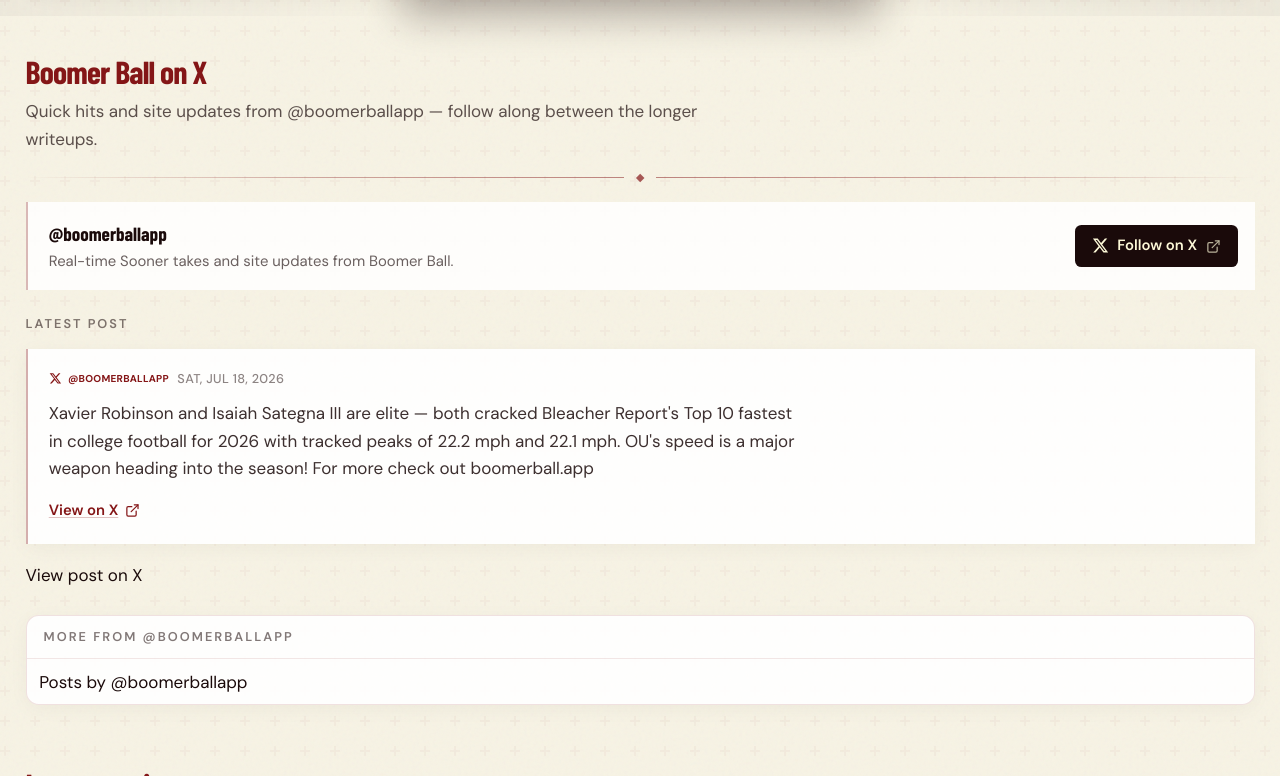
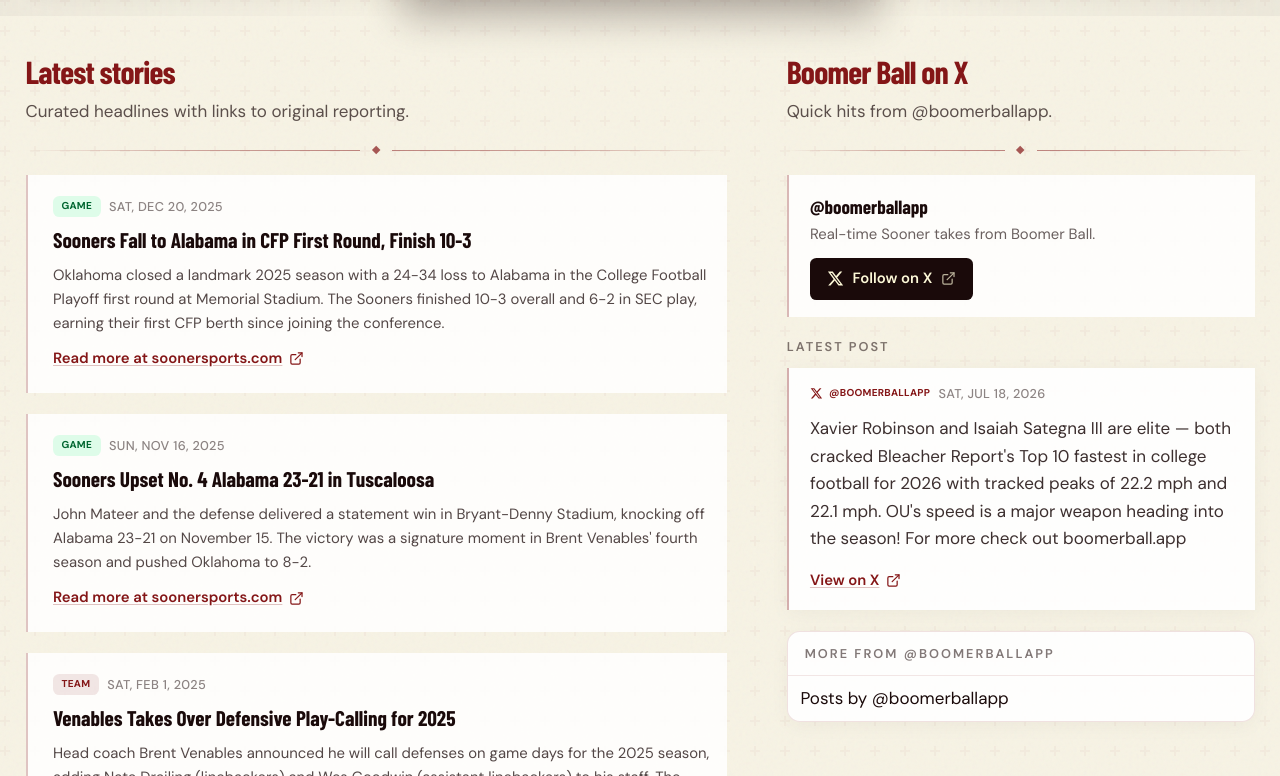
Before and after one commit to 3maybees-glitch/boomerball, a Next.js app: page /news in a window 1280 px wide. Shown: the part 784-1560 px from the top of the page. Built offline with nearby package versions, Linux system fonts and the light colour scheme; no server answers; grey boxes are pictures that could not be loaded; a web font is replaced by a local one.

Commit message:
Lay out News as headlines left and X posts right
Put curated stories in the main left column and keep the
@boomerballapp feed sticky on the right on desktop, stacking
naturally on smaller screens.

Co-authored-by: 3 Maybees <3maybees-glitch@users.noreply.github.com>

```diff
--- a/src/app/news/page.tsx
+++ b/src/app/news/page.tsx
@@ -65,20 +65,11 @@ export default function NewsPage() {
           <PodcastChannels />
         </EditorialSection>
 
+        <div className="mt-14 grid items-start gap-12 lg:grid-cols-[minmax(0,1.35fr)_minmax(18rem,0.9fr)] lg:gap-10 xl:gap-14">
           <EditorialSection
-          className="mt-14"
-          title="Boomer Ball on X"
-          description={`Quick hits and site updates from @${X_HANDLE} — follow along between the longer writeups.`}
-          delay={0.06}
-        >
-          <XFeed />
-        </EditorialSection>
-
-        <EditorialSection
-          className="mt-14"
             title="Latest stories"
             description="Curated headlines with links to original reporting."
-          delay={0.1}
+            delay={0.06}
           >
             <div className="space-y-5">
               {newsItems.map((item, index) => (
@@ -97,7 +88,7 @@ export default function NewsPage() {
                     <h3 className="mt-2 font-display text-xl font-bold leading-snug text-ink group-hover:text-crimson">
                       {item.title}
                     </h3>
-                  <p className="mt-2 max-w-[65ch] text-sm leading-relaxed text-ink/75">
+                    <p className="mt-2 text-sm leading-relaxed text-ink/75">
                       {item.summary}
                     </p>
                     <a
@@ -114,6 +105,17 @@ export default function NewsPage() {
               ))}
             </div>
           </EditorialSection>
+
+          <aside className="lg:sticky lg:top-28">
+            <EditorialSection
+              title="Boomer Ball on X"
+              description={`Quick hits from @${X_HANDLE}.`}
+              delay={0.1}
+            >
+              <XFeed />
+            </EditorialSection>
+          </aside>
+        </div>
 
         <div className="mt-12 rounded-2xl border border-crimson/12 bg-cream/50 p-5 text-sm leading-relaxed text-ink/75 shadow-[0_4px_20px_rgba(26,10,10,0.04)]">
           <strong className="text-crimson">Attribution policy:</strong> Boomer Ball is a
--- a/src/components/XFeed.tsx
+++ b/src/components/XFeed.tsx
@@ -42,21 +42,21 @@ export function XFeed() {
   const latestPost = featuredXPosts[0];
 
   return (
-    <div className="space-y-6">
-      <div className="flex flex-wrap items-center justify-between gap-3 border-l-2 border-crimson/30 bg-white/85 py-4 pl-5 pr-4">
+    <div className="space-y-5">
+      <div className="flex flex-col gap-3 border-l-2 border-crimson/30 bg-white/85 py-4 pl-4 pr-3 sm:pl-5 sm:pr-4">
         <div className="min-w-0">
           <p className="font-display text-lg font-bold text-ink">
             @{xFeedMeta.handle}
           </p>
           <p className="mt-0.5 text-sm text-ink/65">
-            Real-time Sooner takes and site updates from {xFeedMeta.displayName}.
+            Real-time Sooner takes from {xFeedMeta.displayName}.
           </p>
         </div>
         <a
           href={xFeedMeta.profileUrl}
           target="_blank"
           rel="noopener noreferrer"
-          className="inline-flex items-center gap-2 rounded-md bg-ink px-4 py-2.5 text-sm font-semibold text-cream transition hover:bg-crimson active:scale-[0.98]"
+          className="inline-flex w-fit items-center gap-2 rounded-md bg-ink px-4 py-2.5 text-sm font-semibold text-cream transition hover:bg-crimson active:scale-[0.98]"
         >
           <XLogo className="h-4 w-4" />
           Follow on X
@@ -65,11 +65,11 @@ export function XFeed() {
       </div>
 
       {latestPost && (
-        <div className="space-y-4">
+        <div className="space-y-3">
           <p className="text-xs font-semibold uppercase tracking-[0.16em] text-ink/55">
             Latest post
           </p>
-          <article className="border-l-2 border-crimson/35 bg-white/90 py-5 pl-5 pr-4 shadow-[0_4px_20px_rgba(26,10,10,0.04)]">
+          <article className="border-l-2 border-crimson/35 bg-white/90 py-4 pl-4 pr-3 shadow-[0_4px_20px_rgba(26,10,10,0.04)] sm:pl-5 sm:pr-4">
             <div className="flex flex-wrap items-center gap-2">
               <span className="inline-flex items-center gap-1.5 text-[10px] font-bold uppercase tracking-wide text-crimson">
                 <XLogo className="h-3 w-3" />
@@ -79,7 +79,7 @@ export function XFeed() {
                 {formatDate(latestPost.date)}
               </time>
             </div>
-            <p className="mt-3 max-w-[65ch] text-base leading-relaxed text-ink/85">
+            <p className="mt-3 text-sm leading-relaxed text-ink/85 sm:text-base">
               {latestPost.text}
             </p>
             <a
@@ -92,12 +92,6 @@ export function XFeed() {
               <ExternalLink className="h-3.5 w-3.5" aria-hidden />
             </a>
           </article>
-
-          <div className="overflow-hidden [&_.twitter-tweet]:mx-auto">
-            <blockquote className="twitter-tweet" data-dnt="true">
-              <a href={latestPost.url}>View post on X</a>
-            </blockquote>
-          </div>
         </div>
       )}
 
@@ -107,11 +101,11 @@ export function XFeed() {
             More from @{xFeedMeta.handle}
           </p>
         </div>
-        <div className="max-h-[420px] overflow-y-auto px-2 py-2 sm:px-3">
+        <div className="max-h-[min(520px,70vh)] overflow-y-auto px-2 py-2 sm:px-3">
           <a
             className="twitter-timeline"
             data-lang="en"
-            data-height="380"
+            data-height="480"
             data-theme="light"
             data-chrome="noheader nofooter noborders transparent"
             href={X_TIMELINE_URL}
```
Lines whose indentation alone changed are shown as unchanged.
